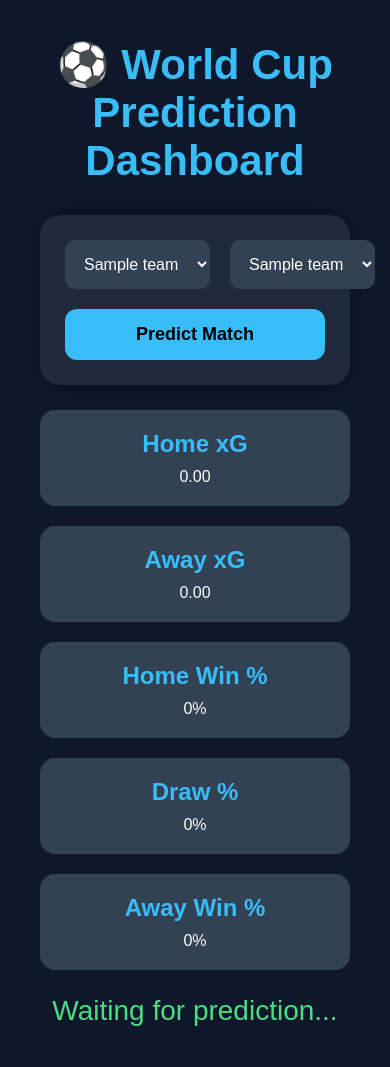
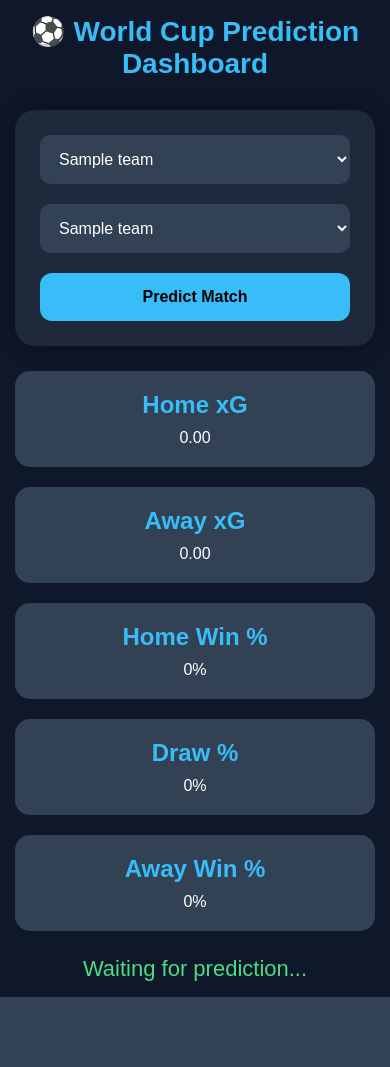
Before and after one commit to mcdonaldore/football-prediction, a Flask app: template templates/index.html in a window 390 px wide. After the commit the page ends 997 px from the top, so only its background shows below. Run offline with Flask 3, Linux system fonts and the light colour scheme; the template is opened without the code that fills it: most values are stand-ins (such as "Sample title", 1, 10 or a date in 2020); parts of the project's set-up code (start-up, migrations or seed data) failed here and were passed over.

Commit message:
updated responsive css

```diff
--- a/static/style.css
+++ b/static/style.css
@@ -1,4 +1,4 @@
-@media (max-width: 768px) {
+
 *{
     margin:0;
     padding:0;
@@ -15,6 +15,7 @@ body{
 
 .container{
     max-width:1000px;
+    width:100%;
     margin:auto;
 }
 
@@ -37,10 +38,12 @@ h1{
     display:flex;
     gap:20px;
     margin-bottom:20px;
+    flex-wrap:wrap;
 }
 
 select{
     flex:1;
+    min-width:150px;
     padding:15px;
     border:none;
     border-radius:10px;
@@ -69,7 +72,7 @@ button:hover{
 
 .results{
     display:grid;
-    grid-template-columns:repeat(auto-fit,minmax(250px,1fr));
+    grid-template-columns:repeat(auto-fit,minmax(200px,1fr));
     gap:20px;
     margin-top:20px;
 }
@@ -92,4 +95,25 @@ button:hover{
     margin-top:25px;
     color:#4ade80;
 }
+
+@media (max-width:768px){
+
+    body{
+        padding:15px;
+    }
+    h1{
+        font-size:28px;
+    }
+    .teams{
+        flex-direction:column;
+    }
+    select{
+        width:100%;
+    }
+    button{
+        font-size:16px;
+    }
+    .prediction{
+        font-size:22px;
+    }
 }
```
